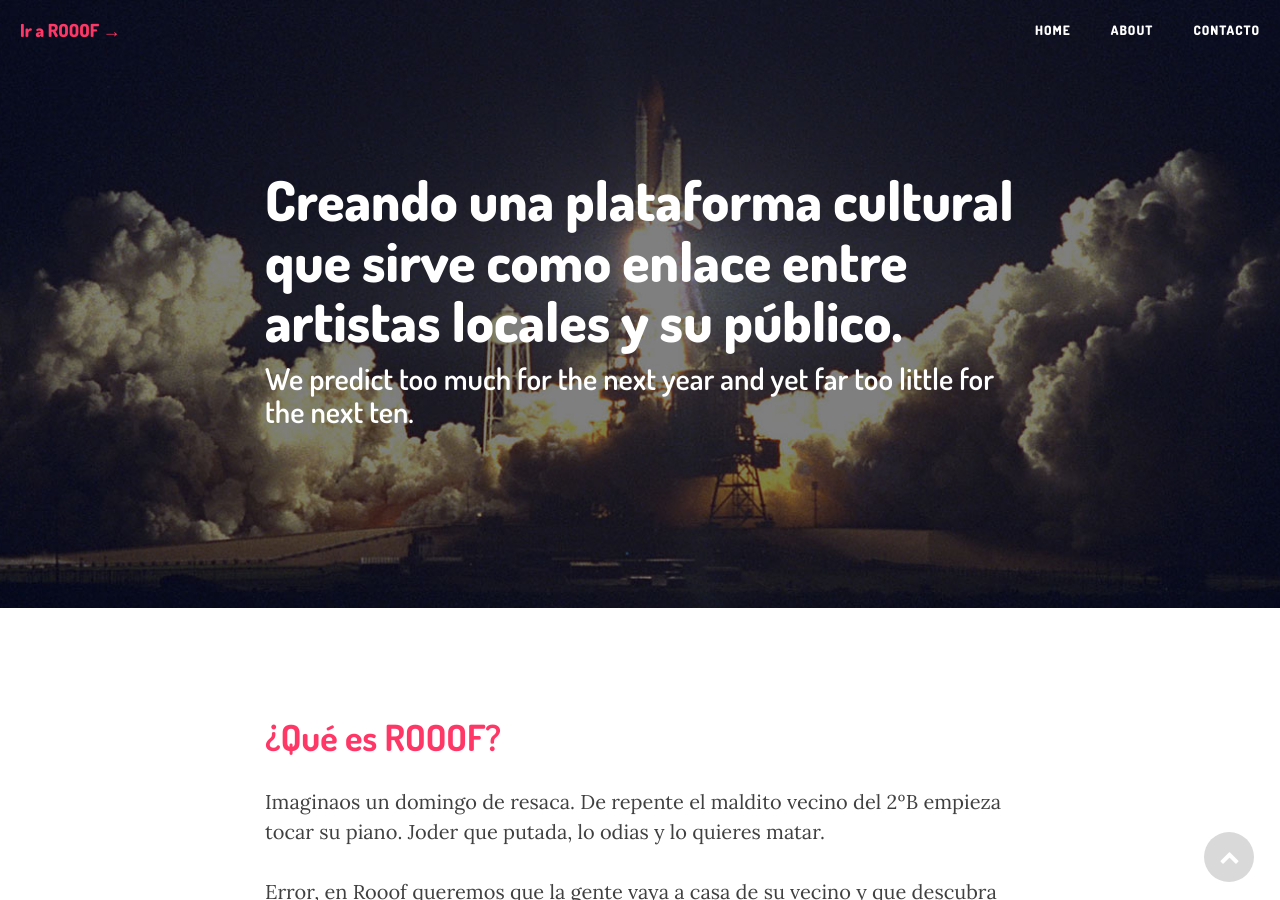
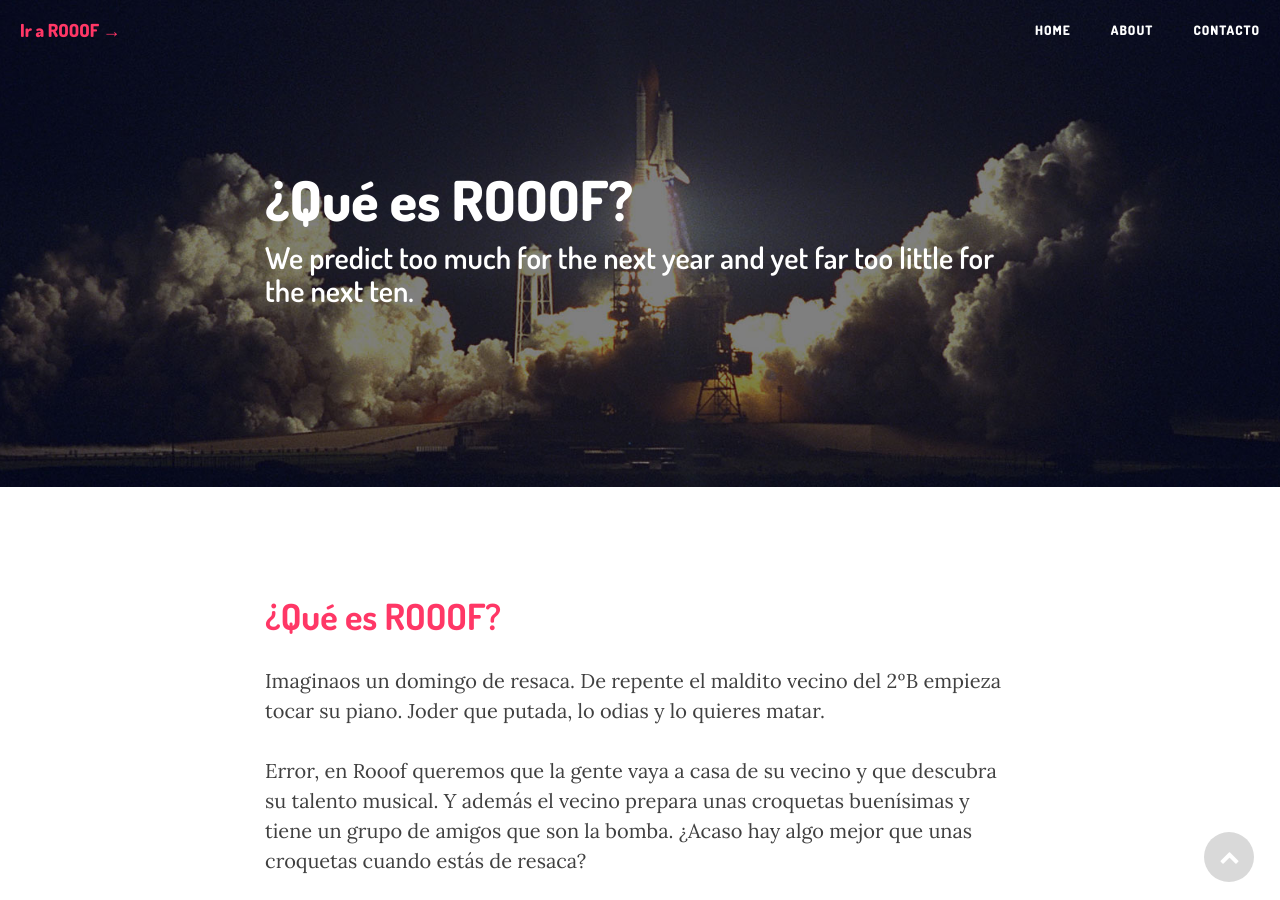
Before and after one commit to Rooof-Project/memoria, a Jekyll site: the page built from _posts/2015-04-18-Objetivos.markdown, in a window 1280 px wide and 900 px high. Built offline with Jekyll 4.4.1, drawn with Linux system fonts in a browser that asks for light colours; nearby versions of some CDN libraries.

Commit message:
Updated 2015-04-18-Objetivos.markdown

```diff
--- a/_posts/2015-04-18-Objetivos.markdown
+++ b/_posts/2015-04-18-Objetivos.markdown
@@ -1,6 +1,6 @@
 ---
 layout: post
-title: Creando una plataforma cultural que sirve como enlace entre artistas locales y su público.
+title: "¿Qué es ROOOF?"
 subtitle: We predict too much for the next year and yet far too little for the next ten.
 "header-img": "img/post-bg-04.jpg"
 published: true
```
